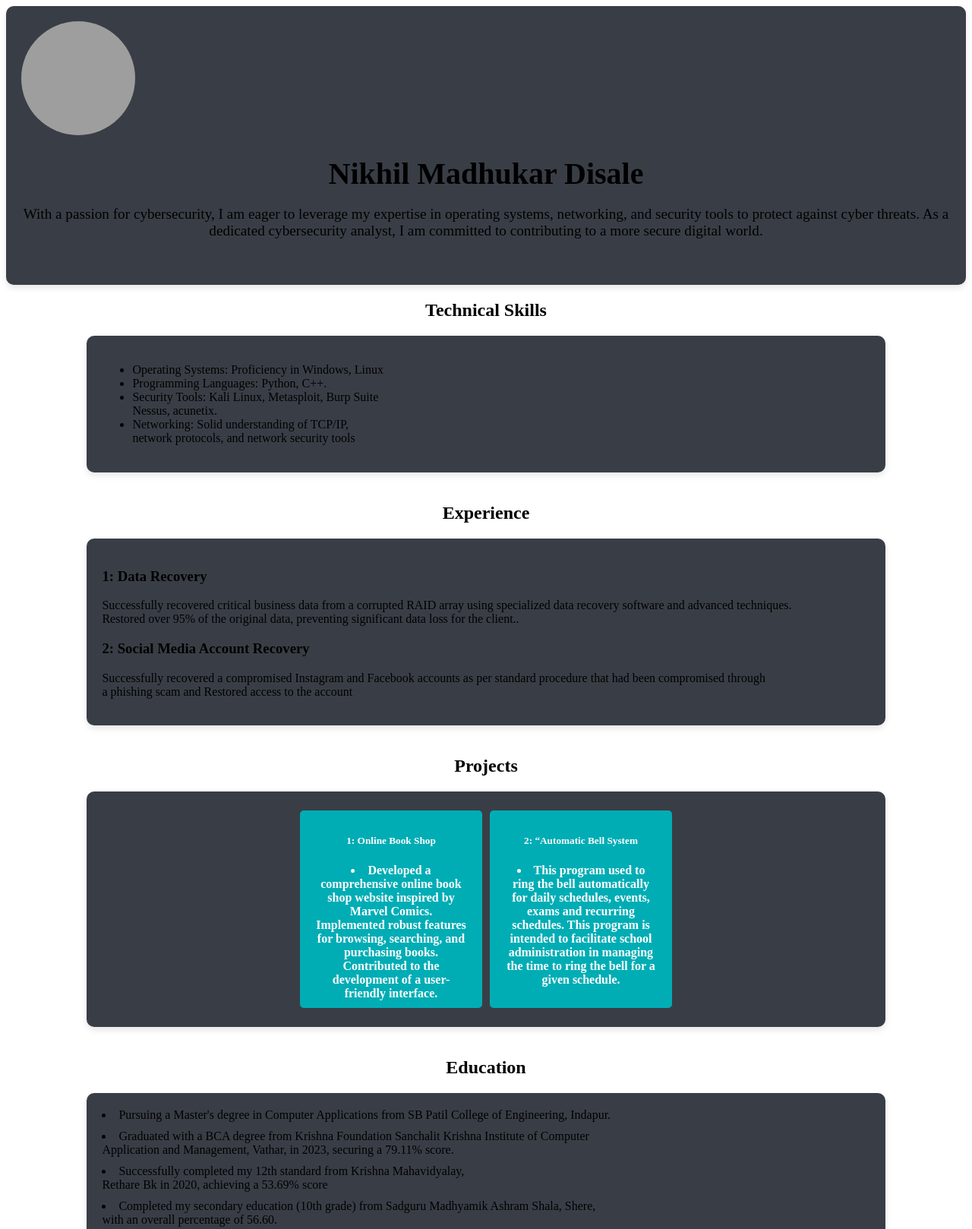
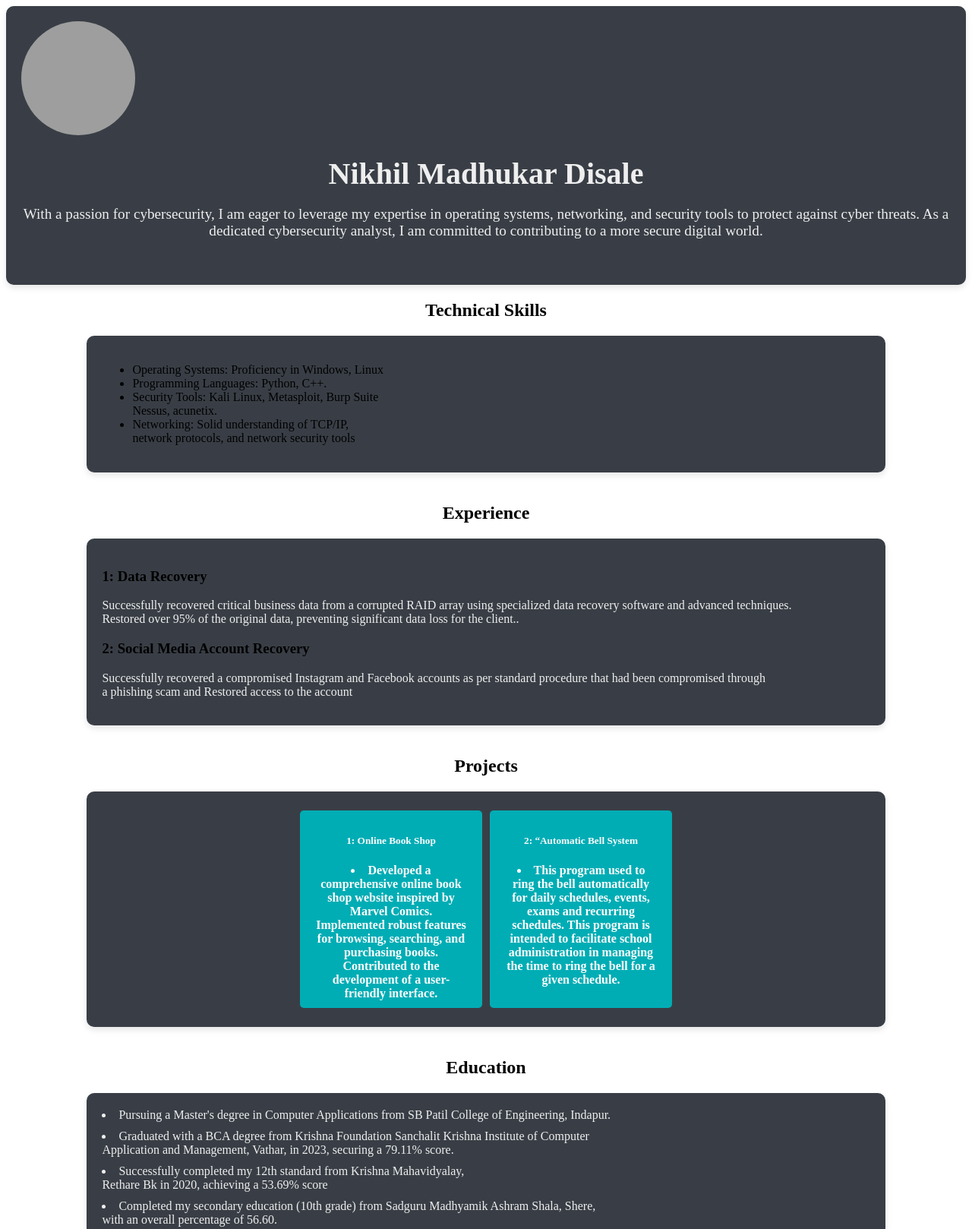
Before and after one commit to nikhildisale/nikhilportfolio, a plain HTML site: page index.html in a window 1280 px wide. Shown: the top 1618 px of the page at 76% size. Drawn offline with Linux system fonts and the light colour scheme; grey boxes are pictures that could not be loaded.

Commit message:
Update style.css

```diff
--- a/style.css
+++ b/style.css
@@ -17,6 +17,7 @@
 
 .header {
     background-color: #393E46;
+    color: #EEEEEE;
     padding: 20px;
     border-radius: 10px;
     box-shadow: 0 4px 8px rgba(0, 0, 0, 0.1);
@@ -49,6 +50,7 @@
 }
 
 .skills-summary {
+    color: #EEEEEE;
     display: flex;
     flex-wrap: wrap;
     justify-content: center;
@@ -87,6 +89,7 @@
 
 .project-description {
     margin-bottom: 10px;
+    color: #EEEEEE;
 }
 
 .personal-projects {
@@ -114,6 +117,7 @@
 
 .education-and-certifications li {
     margin-bottom: 10px;
+    color: #EEEEEE;
 }
 
 .certifications {
```
